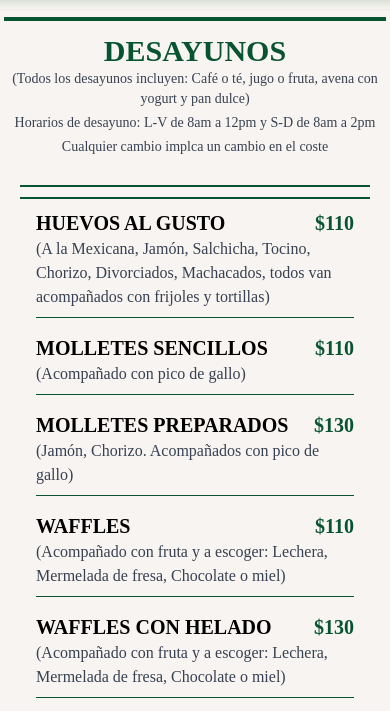
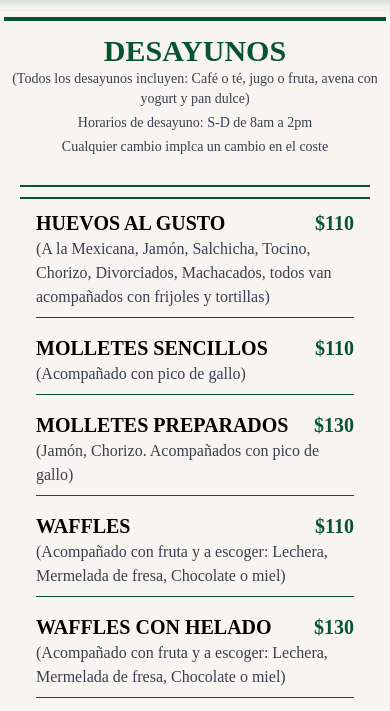
Before and after one commit to fabrixbau/suertecafepag, a website built with Vite: page index.html in a window 390 px wide. Shown: the part 67-778 px from the top of the page. Built offline with nearby package versions, Linux system fonts and the light colour scheme; a web font is replaced by a local one.

Commit message:
correction shcedules

```diff
--- a/index.html
+++ b/index.html
@@ -207,8 +207,8 @@
                 Café o té,
                 jugo o fruta, avena con yogurt y pan dulce)
             </p>
-            <p class="font-text text-gray-700 mb-1 text-center lg:pl-10 text-sm lg:text-base">Horarios de desayuno: L-V
-                de 8am a 12pm y S-D de
+            <p class="font-text text-gray-700 mb-1 text-center lg:pl-10 text-sm lg:text-base">Horarios de desayuno: S-D
+                de
                 8am a 2pm
             </p>
             <p class="font-text text-gray-700 mb-1 text-center lg:pl-10 text-sm lg:text-base">Cualquier cambio implca un
```
